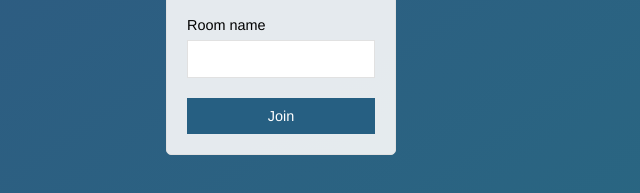
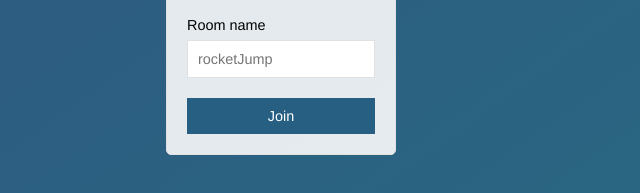
Before and after one commit to duld/node_chatApp, a website: page public/index.html in a window 1280 px wide. Shown: the part 389-582 px from the top of the page, 359-999 px from the left. Drawn offline with Linux system fonts and the light colour scheme.

Commit message:
Add room name placeholder

```diff
--- a/public/index.html
+++ b/public/index.html
@@ -21,7 +21,7 @@
       </div>
       <div class="form-field">
         <label for="room">Room name</label>
-        <input type="text" name="room" placeholder="">
+        <input type="text" name="room" placeholder="rocketJump">
       </div>
       <div class="form-field">
         <button>Join</button>
```
